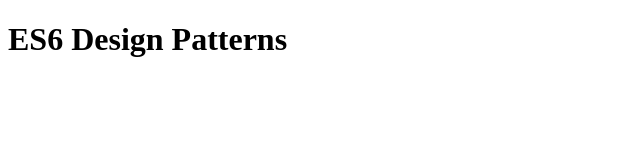
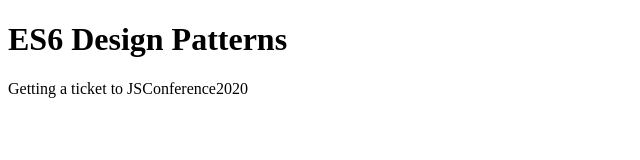
Before and after one commit to ing-arriola/DesignPatternsReview, a plain HTML site: page index.html in a window 1280 px wide. Shown: the whole page, without its empty margins (0-640 px from the left). Drawn offline with Linux system fonts and the light colour scheme.

Commit message:
Module Pattern finished

```diff
--- a/index.html
+++ b/index.html
@@ -8,6 +8,7 @@
 </head>
 <body>
     <h1>ES6 Design Patterns</h1>
+    <div id="app"></div>
     <script src="js/module.js"></script>
 </body>
 </html>
--- a/js/module.js
+++ b/js/module.js
@@ -2,14 +2,17 @@ const buyTicket=(function() {
     //Private
     let event='JSConference2020'
     let price=20
+    const getTicket=()=>{
+        const paragraph=document.createElement('p')
+        paragraph.textContent=`Getting a ticket to ${event}`
+        document.getElementById('app').appendChild(paragraph)
+    }
     //Public
     return{
         showTicket: function(){
-            console.log(event)
+            getTicket()
         }
     }
 })()
 
 buyTicket.showTicket()
-
-console.log(event)
```
